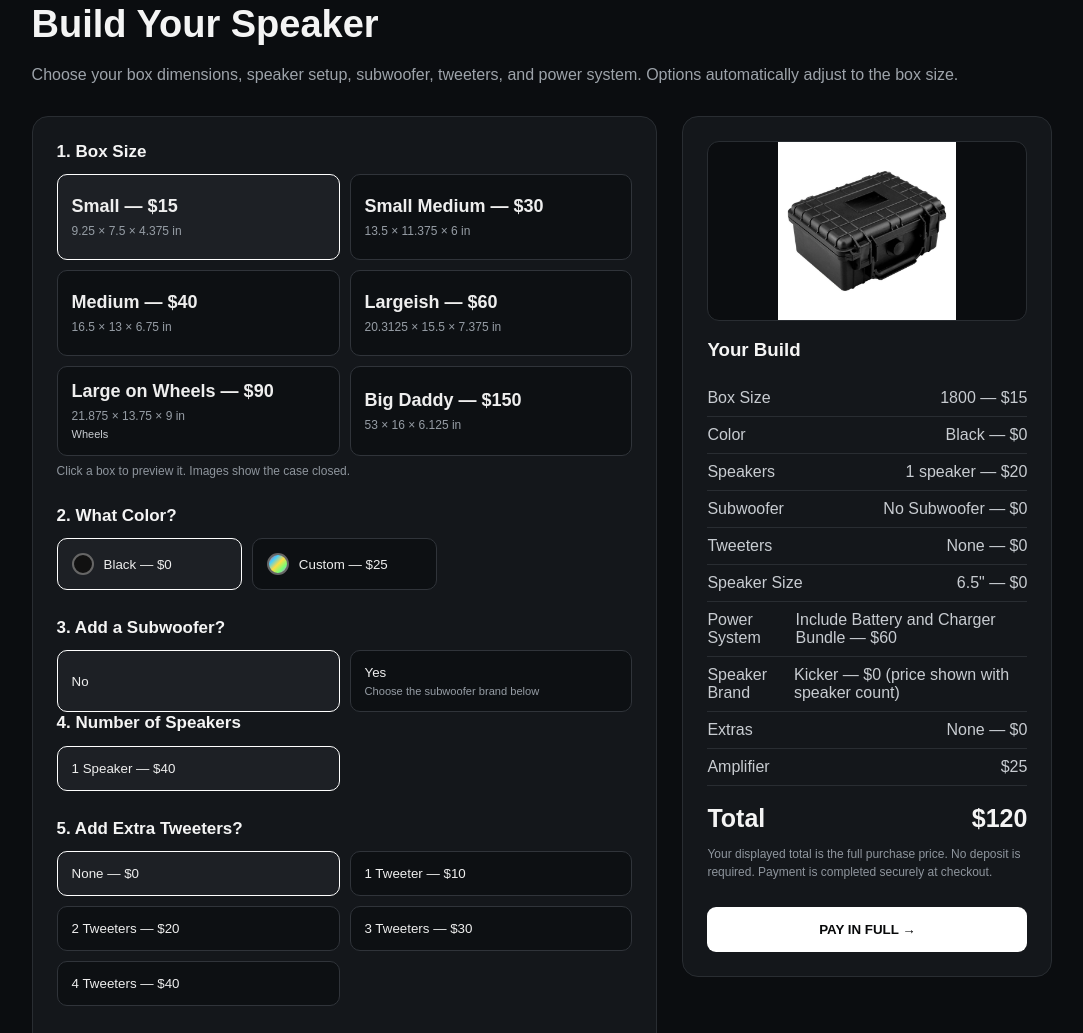
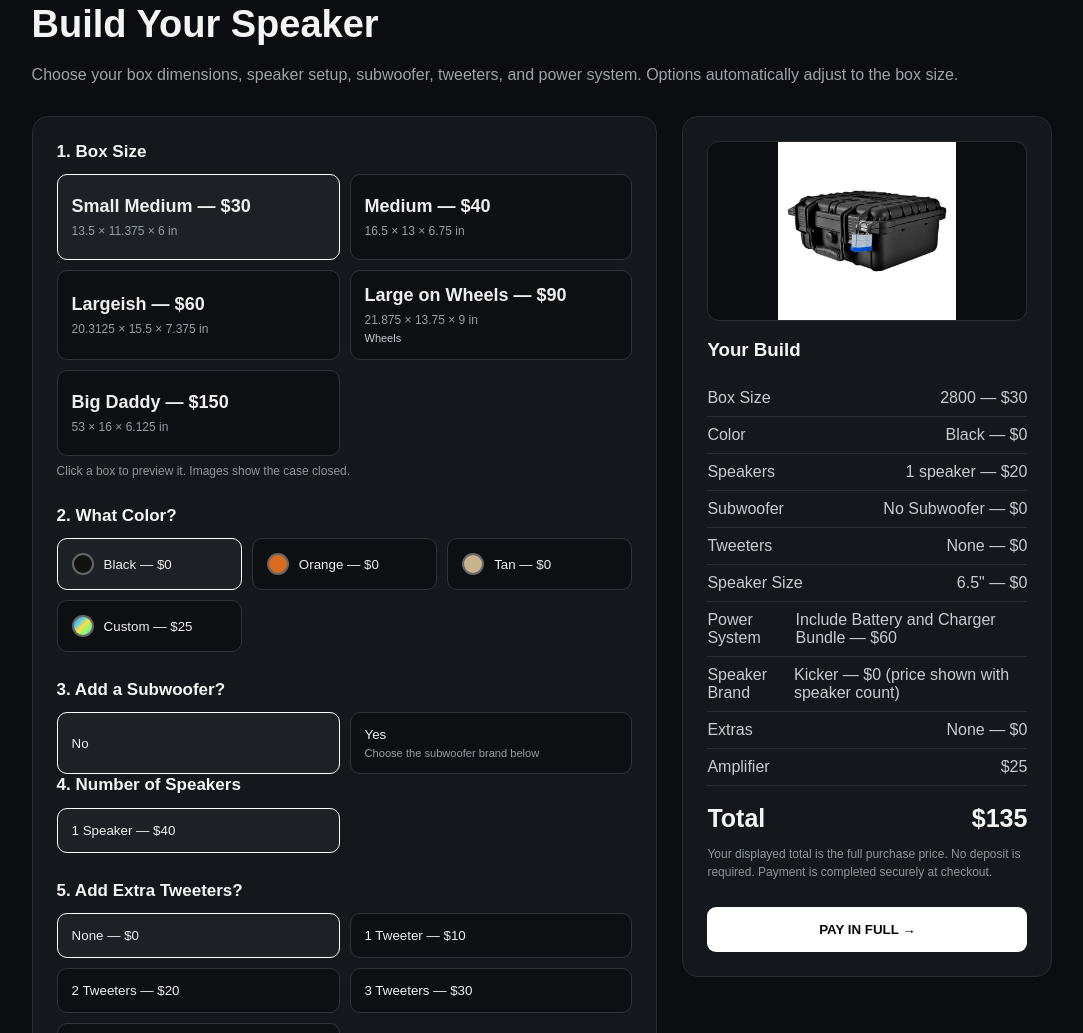
Before and after one commit to built2boomcustoms-arch/Built2BoomCustomsv43, a website: page index.html in a window 1280 px wide. Shown: the part 748-1781 px from the top of the page, without its empty margins (98-1181 px from the left). Drawn offline with Linux system fonts and the light colour scheme.

Commit message:
Update index.html

```diff
--- a/index.html
+++ b/index.html
@@ -59,8 +59,7 @@ h2{font-size:38px;margin:0 0 8px}.muted{color:#9da3aa;line-height:1.6}
 <div class="card questions-card"><div class="question-columns"><div class="question-list">
 
 <div class="step"><h3>1. Box Size</h3><div class="options case-options">
-<button class="option active" data-group="case" data-value="1800" data-price="15"><span class="case-title">Small — $15</span><span class="case-dims">9.25 × 7.5 × 4.375 in</span></button>
-<button class="option" data-group="case" data-value="2800" data-price="30"><span class="case-title">Small Medium — $30</span><span class="case-dims">13.5 × 11.375 × 6 in</span></button>
+<button class="option active" data-group="case" data-value="2800" data-price="30"><span class="case-title">Small Medium — $30</span><span class="case-dims">13.5 × 11.375 × 6 in</span></button>
 <button class="option" data-group="case" data-value="3800" data-price="40"><span class="case-title">Medium — $40</span><span class="case-dims">16.5 × 13 × 6.75 in</span></button>
 <button class="option" data-group="case" data-value="4800" data-price="60"><span class="case-title">Largeish — $60</span><span class="case-dims">20.3125 × 15.5 × 7.375 in</span></button>
 <button class="option" data-group="case" data-value="5800" data-price="90"><span class="case-title">Large on Wheels — $90</span><span class="case-dims">21.875 × 13.75 × 9 in</span><span class="case-wheels">Wheels</span></button>
@@ -146,7 +145,7 @@ h2{font-size:38px;margin:0 0 8px}.muted{color:#9da3aa;line-height:1.6}
 </div></div></div>
 
 <div class="card summary">
-<div class="summary-visual"><img id="buildCaseImage" src="case_1800.png" alt="Small closed case"></div>
+<div class="summary-visual"><img id="buildCaseImage" src="case_2800.png" alt="Small Medium closed case"></div>
 <h3>Your Build</h3>
 <div id="warning" class="warning"></div>
 <div id="summaryLines"></div>
@@ -186,7 +185,6 @@ function startCheckout(){
 document.getElementById('checkoutBtn')?.addEventListener('click',startCheckout);
 
 const speakerConfigs={
-  '1800':{counts:[[1,0]],sizes:[['6.5"',0],['6×9',0]],tweeters:[[0,0],[1,10],[2,20],[3,30],[4,40]]},
   '2800':{counts:[[1,0]],sizes:[['6.5"',0],['6×9',0]],tweeters:[[0,0],[1,10],[2,20],[3,30],[4,40]]},
   '3800':{counts:[[1,0],[2,0]],sizes:[['6.5"',0],['6×9',0]],tweeters:[[0,0],[1,10],[2,20],[3,30],[4,40]]},
   '4800':{counts:[[1,0],[2,0]],sizes:[['6.5"',0],['6×9',0]],tweeters:[[0,0],[1,10],[2,20],[3,30],[4,40]]},
@@ -195,7 +193,6 @@ const speakerConfigs={
 };
 
 const subwooferSizes={
-  '1800':[['4"',0],['5"',0],['6.5"',0]],
   '2800':[['4"',0],['5"',0],['6.5"',0]],
   '3800':[['8"',0]],
   '4800':[['4"',0],['5"',0],['6.5"',0]],
@@ -244,7 +241,7 @@ function updateBrandPricing(){
 
 function updateSpeakerOptions(){
   const caseValue=(state.case||getDefault('case')).value;
-  const baseCfg=speakerConfigs[caseValue]||speakerConfigs['1800'];
+  const baseCfg=speakerConfigs[caseValue]||speakerConfigs['2800'];
   let cfg={counts:baseCfg.counts.slice(),sizes:baseCfg.sizes.slice(),tweeters:baseCfg.tweeters.slice()};
   const twoSubs=state.subCount && state.subCount.value==='2 Subwoofers';
   const insideSubs=!state.subLocation || state.subLocation.value==='Inside Box';
@@ -332,8 +329,8 @@ function updateSubwoofer(){
   }
   brandBox.querySelectorAll('.subbrand-choice').forEach(btn=>btn.classList.toggle('active',btn.dataset.subbrand===state.subBrand.value));
 
-  const sizes=subwooferSizes[caseValue]||subwooferSizes['1800'];
-  const allowOutside=!['1800','2800','3800','4800'].includes(caseValue);
+  const sizes=subwooferSizes[caseValue]||subwooferSizes['2800'];
+  const allowOutside=!['2800','3800','4800'].includes(caseValue);
   const outside=inline.querySelector('[data-value="Outside Box"]');
   outside.style.display=allowOutside?'block':'none';
   if(!allowOutside){state.subLocation={value:'Inside Box',price:0}; inline.querySelectorAll('[data-group="subLocation"]').forEach(x=>x.classList.toggle('active',x.dataset.value==='Inside Box'));}
@@ -349,7 +346,6 @@ function updateSubwoofer(){
   q9Box.querySelectorAll('.q9-choice').forEach(btn=>btn.classList.toggle('active',Number(btn.dataset.q9Index)===activeSizeIndex));
 }
 const caseInfo={
-  '1800':{name:'Small',dims:'9.25 × 7.5 × 4.375 in',colors:['Black'],image:'case_1800.png'},
   '2800':{name:'Small Medium',dims:'13.5 × 11.375 × 6 in',colors:['Black','Orange','Tan'],image:'case_2800.png'},
   '3800':{name:'Medium',dims:'16.5 × 13 × 6.75 in',colors:['Black','Orange','Tan'],image:'case_3800.png'},
   '4800':{name:'Largeish',dims:'20.3125 × 15.5 × 7.375 in',colors:['Black','Green','Orange','Tan','Yellow'],image:'case_4800.png'},
@@ -359,7 +355,7 @@ const caseInfo={
 
 function updateColorOptions(){
   const caseValue=(state.case||getDefault('case')).value;
-  const info=caseInfo[caseValue]||caseInfo['1800'];
+  const info=caseInfo[caseValue]||caseInfo['2800'];
   const box=document.getElementById('colorOptions');
   const current=state.color&&(info.colors.includes(state.color.value)||state.color.value==='Custom')?state.color.value:info.colors[0];
   state.color={value:current,price:current==='Custom'?25:0};
@@ -381,7 +377,7 @@ function updateColorOptions(){
 
 function openCaseModal(){
   const caseValue=(state.case||getDefault('case')).value;
-  const info=caseInfo[caseValue]||caseInfo['1800'];
+  const info=caseInfo[caseValue]||caseInfo['2800'];
   document.getElementById('caseModalImage').src=info.image;
   document.getElementById('caseModalImage').alt=`${info.name} closed case`;
   document.getElementById('caseModalTitle').textContent=info.name;
@@ -397,7 +393,7 @@ function closeCaseModal(){
 
 function render(){
   const buildCase=(state.case||getDefault('case')).value;
-  const buildInfo=caseInfo[buildCase]||caseInfo['1800'];
+  const buildInfo=caseInfo[buildCase]||caseInfo['2800'];
   const buildImage=document.getElementById('buildCaseImage');
   if(buildImage){
     buildImage.src=buildInfo.image;
@@ -537,7 +533,7 @@ document.getElementById('q9SubSizeChoices').addEventListener('click',e=>{
   const btn=e.target.closest('.q9-choice');
   if(!btn) return;
   const caseValue=(state.case||getDefault('case')).value;
-  const sizes=subwooferSizes[caseValue]||subwooferSizes['1800'];
+  const sizes=subwooferSizes[caseValue]||subwooferSizes['2800'];
   const choice=sizes[Number(btn.dataset.q9Index)];
   if(!choice) return;
   chooseSubSize(choice[0], choice[1]);
```
